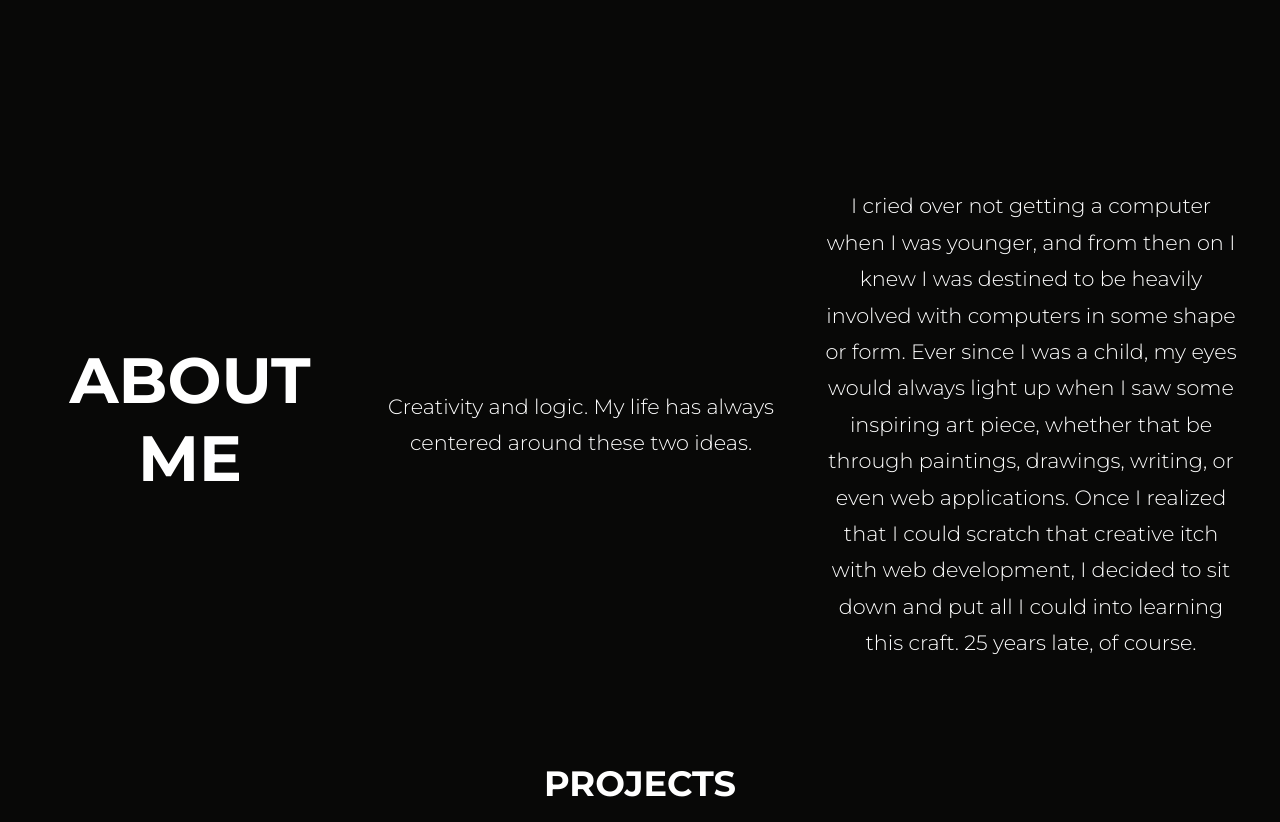
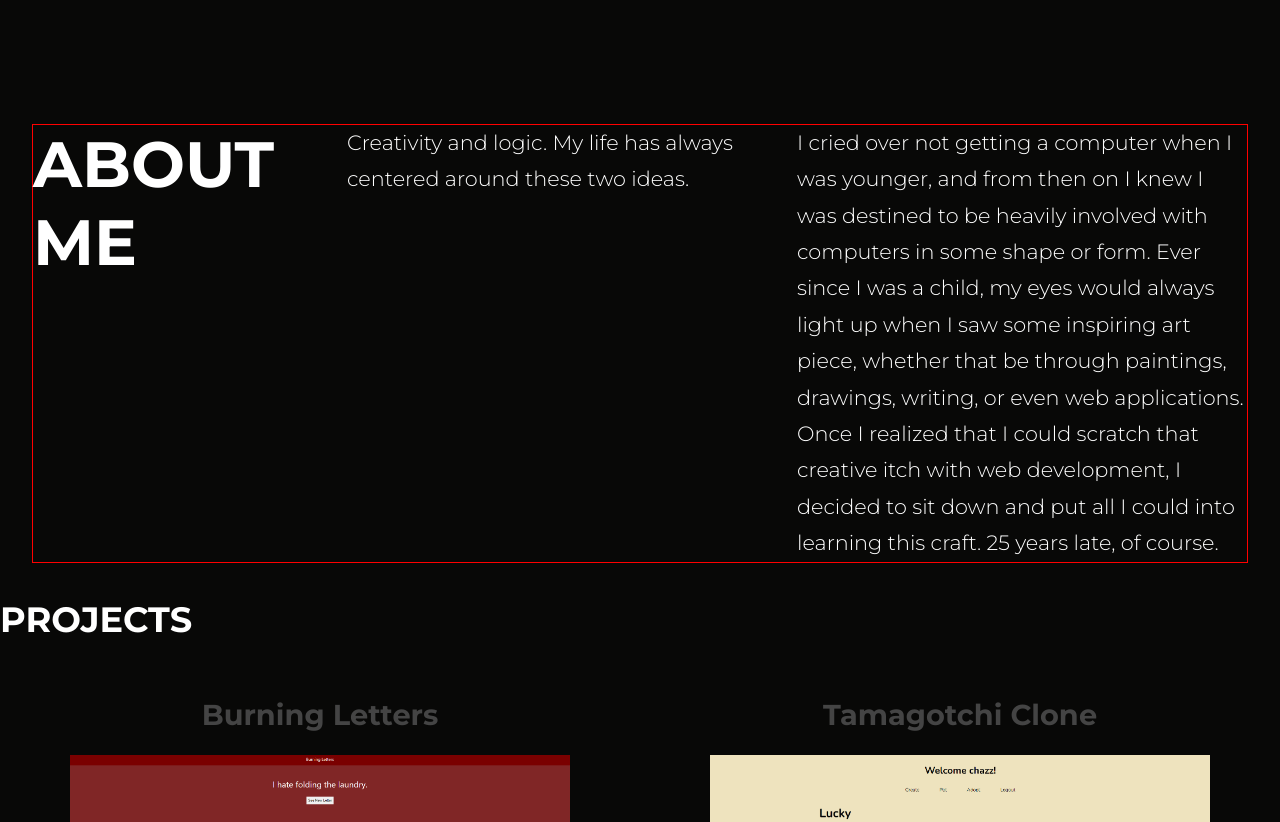
Before and after one commit to czcarrizales/react-portfolio, a React (Create React App) app: page / in a window 1280 px wide. Shown: the part 580-1402 px from the top of the page. Built offline with nearby package versions, Linux system fonts and the light colour scheme.

Commit message:
fixing about container margin and width

```diff
--- a/src/css/About.css
+++ b/src/css/About.css
@@ -1,23 +1,19 @@
 .about-container {
     display: flex;
-    justify-content: flex-start;
-    align-items: center;
     flex-direction: column;
     color: white;
-    width: 100%;
-    padding: 3em 1.5em;
+    border: 1px solid red;
+    margin-left: 2em;
+    margin-right: 2em;
 }
 
 h2 {
-    text-align: center;
     font-size: 2.2rem;
     margin-bottom: .2em;
 }
 
 .about-container p {
-    padding: .8em;
     font-size: 1.3rem;
-    text-align: center;
     font-weight: 300;
     max-width: 450px;
     line-height: 1.75em;
```
